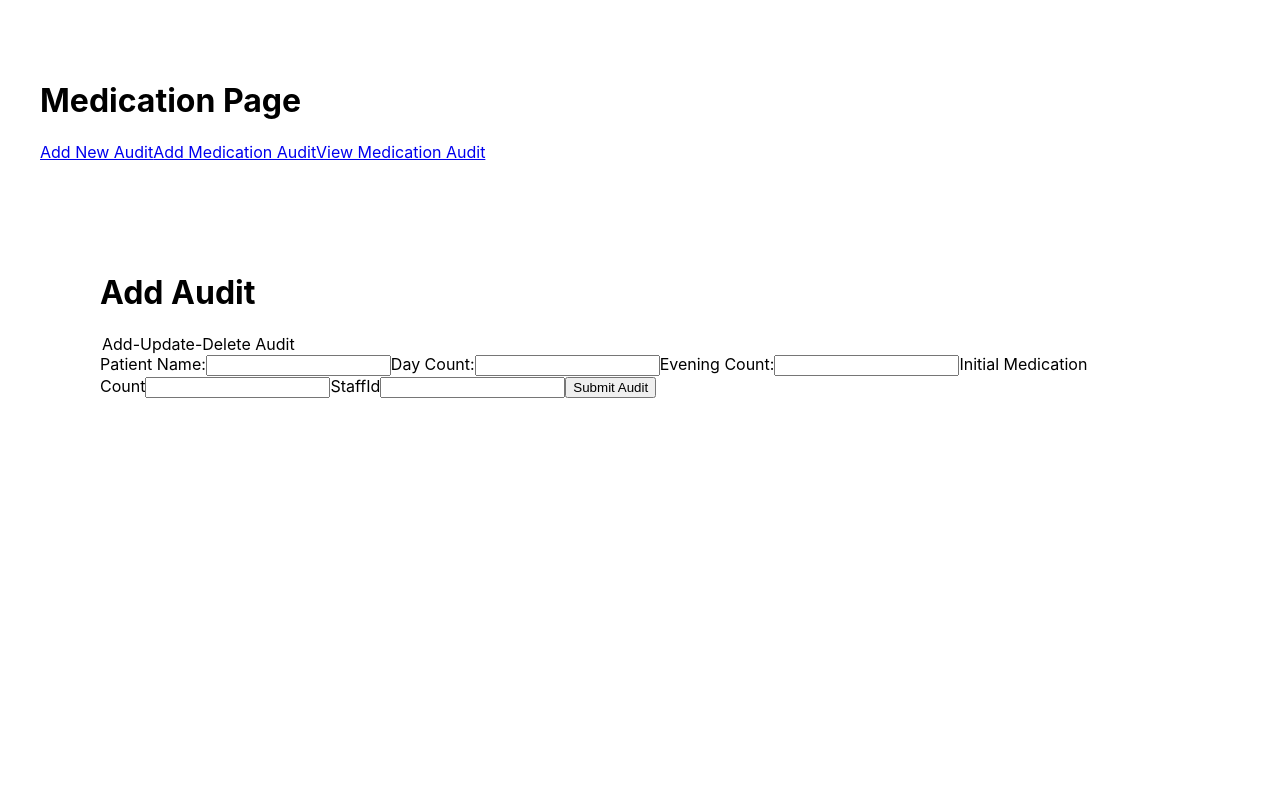
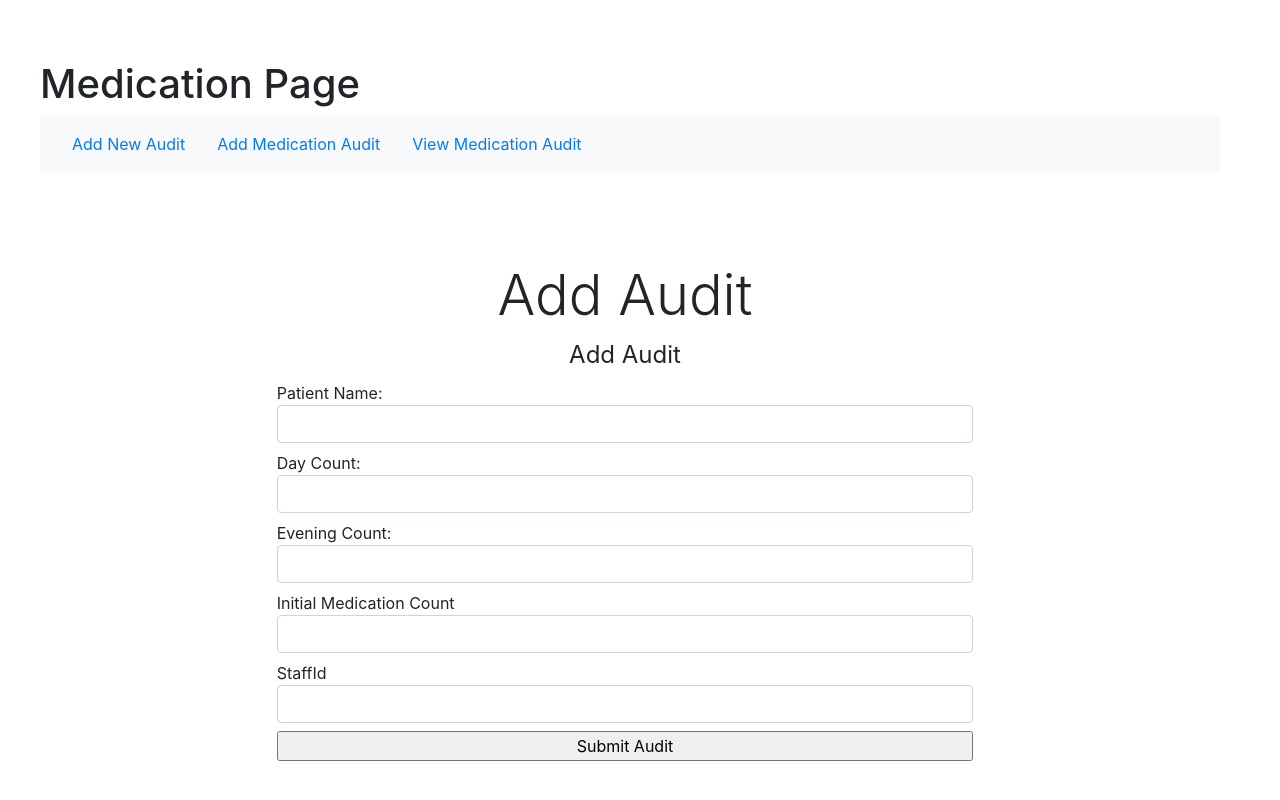
Before and after one commit to pmarshall111/CS2001Group3-FrontEnd, a React (Create React App) app: page /audit in a window 1280 px wide. Shown: the top 800 px of the page. Built offline with nearby package versions, Linux system fonts and the light colour scheme.

Commit message:
changes with bug fix

```diff
--- a/package.json
+++ b/package.json
@@ -8,6 +8,7 @@
     "@testing-library/user-event": "^12.2.2",
     "axios": "^0.21.1",
     "bootstrap": "^4.5.3",
+    "package": "^1.0.1",
     "react": "^17.0.1",
     "react-bootstrap": "^1.4.0",
     "react-bootstrap-icons": "^1.1.0",
--- a/src/medication/audit/AddAudit.js
+++ b/src/medication/audit/AddAudit.js
@@ -1,5 +1,6 @@
 'use strict';
 import React, { Component, useEffect, useState } from 'react'
+import 'bootstrap/dist/css/bootstrap.min.css';
 import ReactDOM from 'react-dom'
 
 class AddAudit extends React.Component {
@@ -74,7 +75,7 @@ class AddAudit extends React.Component {
             <div className="col-md-8">
               <h1 className="display-4 text-center">Add Audit</h1>
               <form className="d-flex flex-column">
-                <legend className="text-center">Add-Update-Delete Audit</legend>
+                <legend className="text-center">Add Audit</legend>
 
                 <label htmlFor="name">
                   Patient Name:
```
Also changed, not shown: 2 other files (tests, documents, lock files or other folders).
